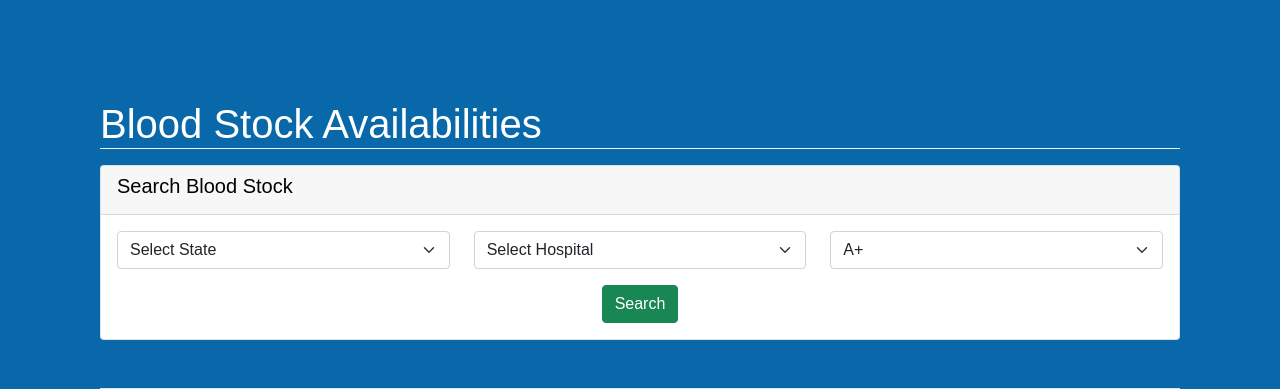
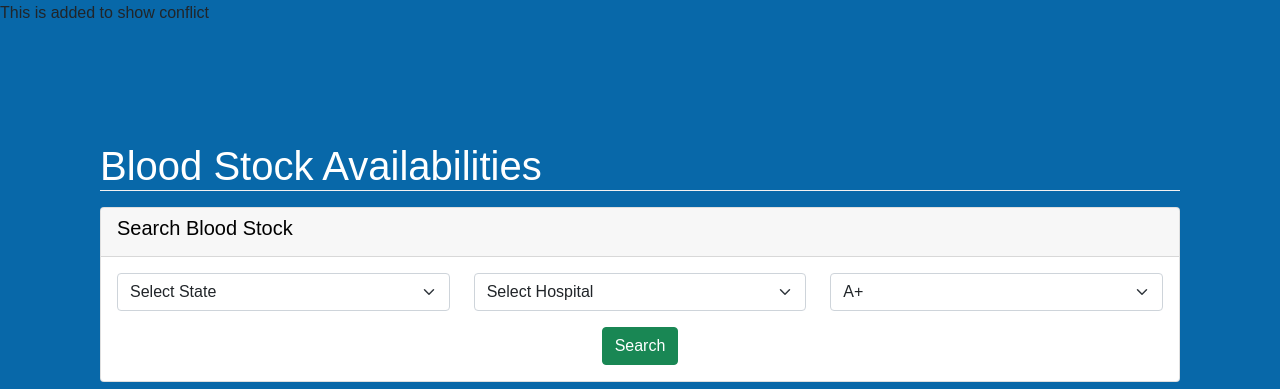
Before and after one commit to Radixactivetea/BloodLink, a PHP site: page /donationblood_bank/blood.php in a window 1280 px wide. Shown: the part 59-448 px from the top of the page. Run offline with PHP 8.4, Linux system fonts and the light colour scheme; data comes from the database, SQL or seed files in the repository; some libraries are stand-ins or nearby versions.

Commit message:
Added line to show conflict

```diff
--- a/donationblood_bank/blood.php
+++ b/donationblood_bank/blood.php
@@ -20,7 +20,7 @@
 <body>
 	<!-- menu bar -->
 	<?php include('../user_nav.php') ?>
-
+	<p>This is added to show conflict</p>
 	<!-- section 1 -->
 	<section id="search-blood">
 		<h1>Blood Stock Availabilities</h1>
```
